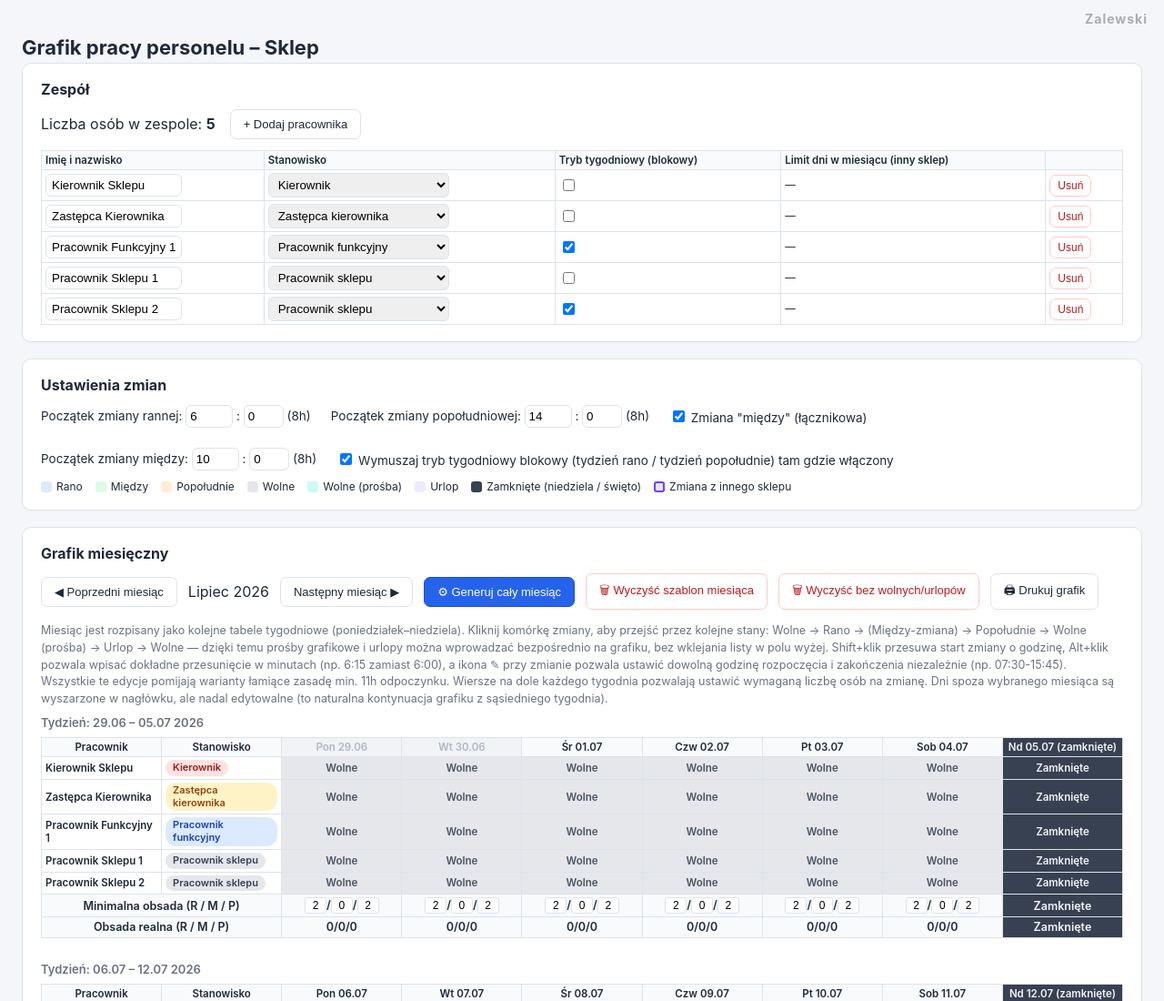
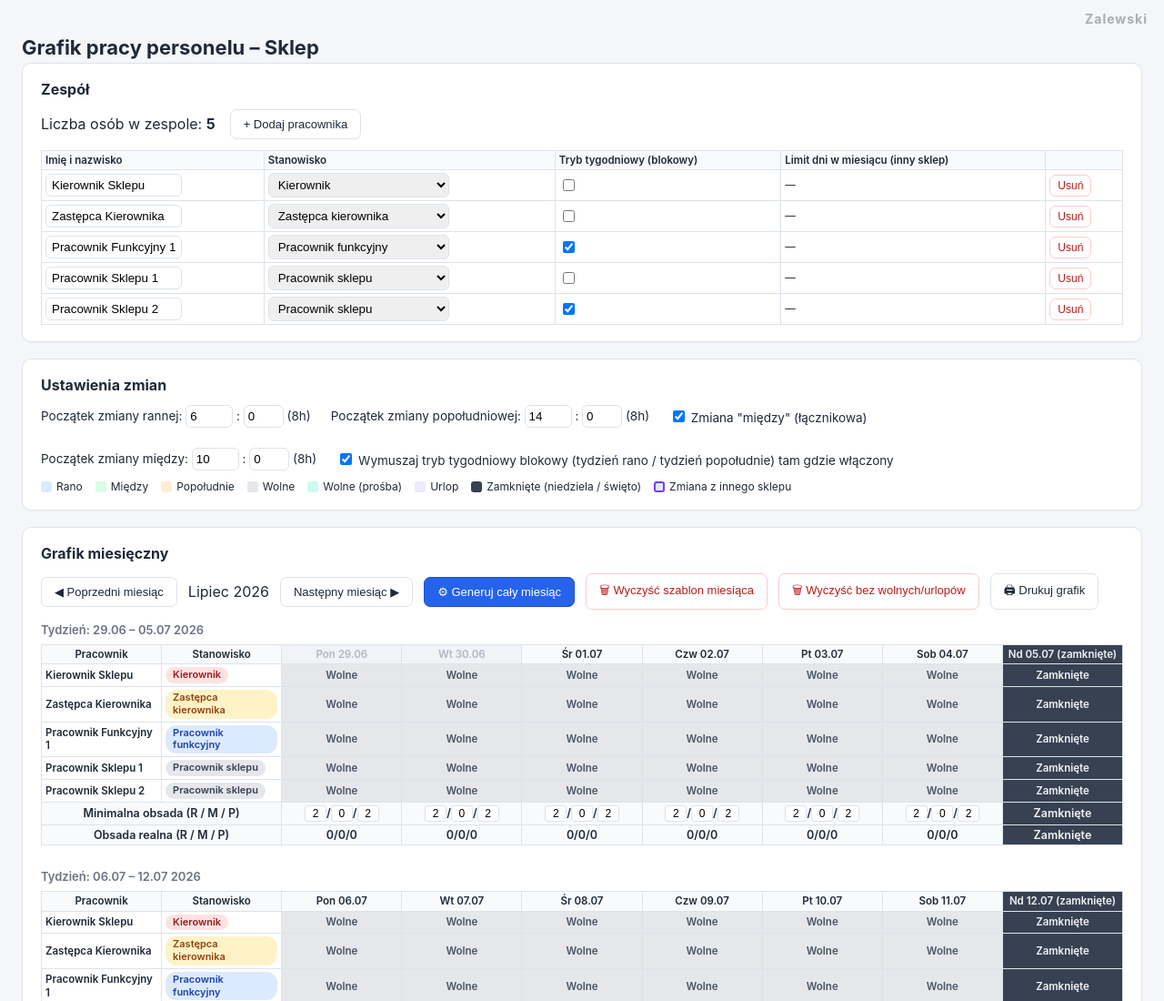
Before and after one commit to zmariusz963/grafikvstm, a plain HTML site: page index.html in a window 1280 px wide. Shown: the top 1100 px of the page at 91% size. Drawn offline with Linux system fonts and the light colour scheme.

Commit message:
Add files via upload

```diff
--- a/index.html
+++ b/index.html
@@ -202,16 +202,6 @@
       <button id="clearMonthKeepAbsencesBtn" class="danger">🗑 Wyczyść bez wolnych/urlopów</button>
       <button id="printBtn">🖨 Drukuj grafik</button>
     </div>
-    <p class="hint no-print">
-      Miesiąc jest rozpisany jako kolejne tabele tygodniowe (poniedziałek–niedziela). Kliknij komórkę zmiany, aby przejść
-      przez kolejne stany: Wolne → Rano → (Między-zmiana) → Popołudnie → Wolne (prośba) → Urlop → Wolne — dzięki
-      temu prośby grafikowe i urlopy można wprowadzać bezpośrednio na grafiku, bez wklejania listy w polu wyżej.
-      Shift+klik przesuwa start zmiany o godzinę, Alt+klik pozwala wpisać dokładne przesunięcie w minutach (np. 6:15
-      zamiast 6:00), a ikona ✎ przy zmianie pozwala ustawić dowolną godzinę rozpoczęcia i zakończenia niezależnie (np.
-      07:30-15:45). Wszystkie te edycje pomijają warianty łamiące zasadę min. 11h odpoczynku. Wiersze na dole każdego
-      tygodnia pozwalają ustawić wymaganą liczbę osób na zmianę. Dni spoza wybranego miesiąca są wyszarzone w nagłówku,
-      ale nadal edytowalne (to naturalna kontynuacja grafiku z sąsiedniego tygodnia).
-    </p>
     <div id="monthContainer"></div>
   </section>
 
```
